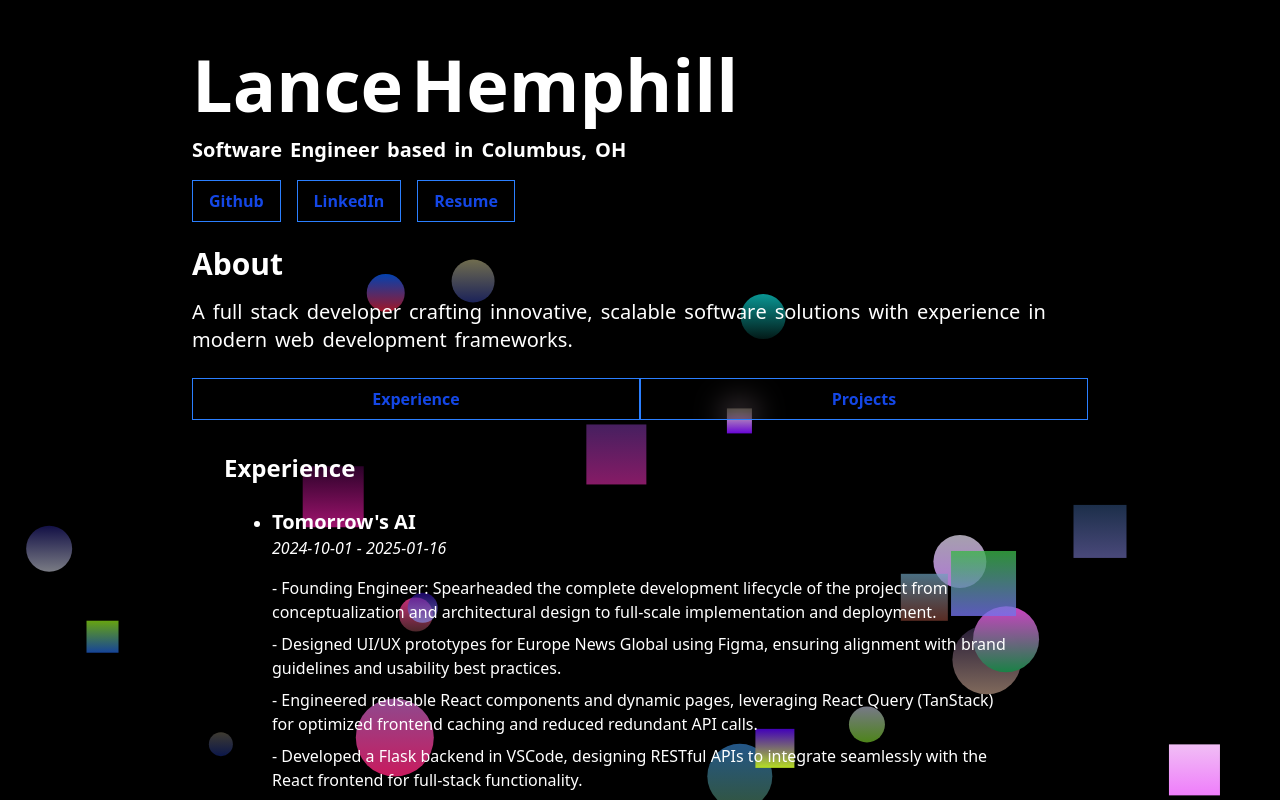
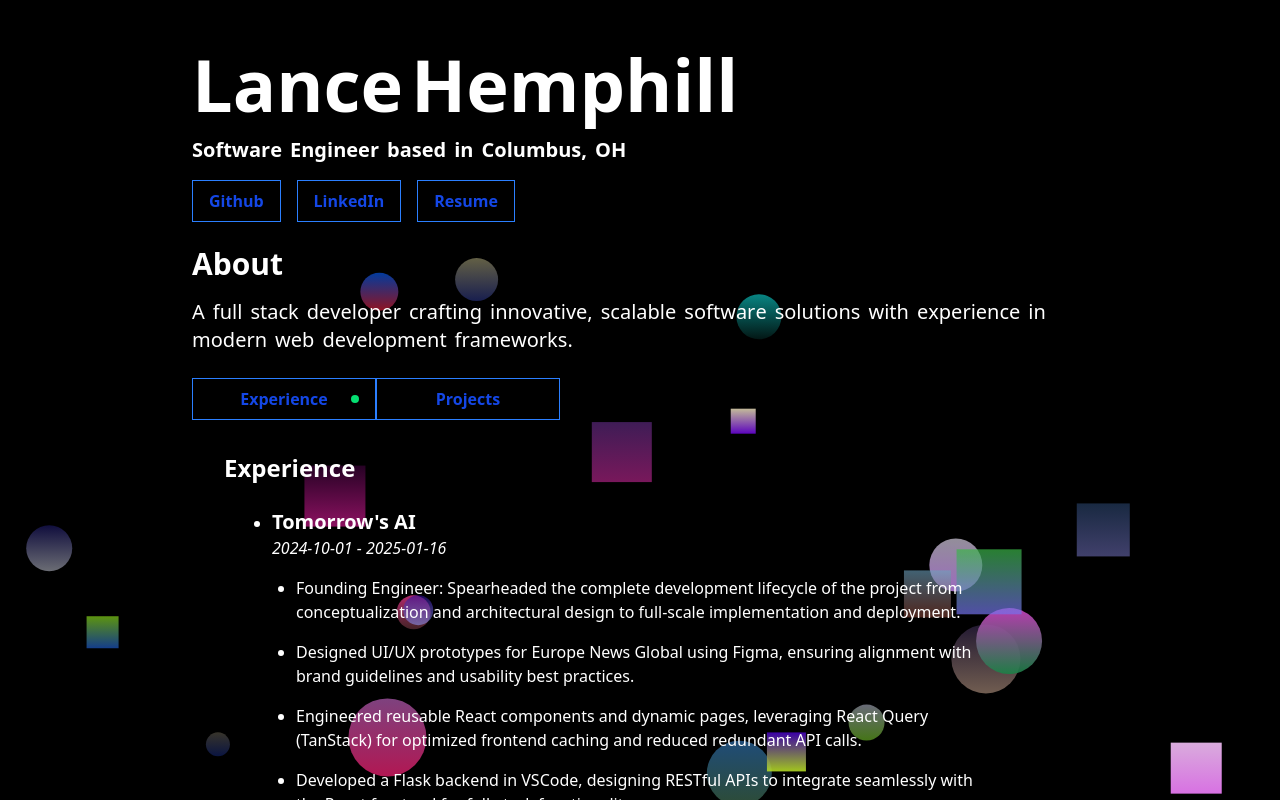
Before and after one commit to IzykGit/portfolio3, a React (Vite) app in the folder Client/: page / in a window 1280 px wide. Both pictures are taken after a click on the button "Experience". Shown: the top 800 px of the page. Built offline with nearby package versions, Linux system fonts and the light colour scheme.

Commit message:
added both projects and experience buttons and dropdown

```diff
--- a/Client/public/data/Projects.json
+++ b/Client/public/data/Projects.json
@@ -0,0 +1,26 @@
+{
+    "heading": "Projects",
+    "projects": [
+        {
+            "id": 1,
+            "name": "Full Stack Link Sharing App",
+            "src": "../assets/LinkSharingApp.PNG",
+            "link": "https://link-sharing-app-yzuc.vercel.app",
+            "code": "https://github.com/IzykGit/link-sharing-app"
+        },
+        {
+            "id": 2,
+            "name": "Multistep Form",
+            "src": "multistep.png",
+            "link": "https://multistep-form-black.vercel.app/",
+            "code": "https://github.com/IzykGit/multistep-form"
+        },
+        {
+            "id": 3,
+            "name": "Portfolio V2",
+            "src": "../assets/Screenshot_2025-02-17_23-01-00.png",
+            "link": "https://portfolio-eosin-five-60.vercel.app/",
+            "code": "https://github.com/IzykGit/Portfolio"
+        }
+    ]
+}
--- a/Client/src/App.jsx
+++ b/Client/src/App.jsx
@@ -5,7 +5,6 @@ import ParticlesOne from "./components/aesthetics/ParticlesOne"
 import ParticlesTwo from "./components/aesthetics/ParticlesTwo"
 
 const App = () => {
-
 
 
 
--- a/Client/src/components/About.jsx
+++ b/Client/src/components/About.jsx
@@ -10,7 +10,7 @@ const About = () => {
 
 
     return (
-        <section className='text-white flex flex-col gap-4'>
+        <section className='flex flex-col gap-4'>
             <div className='flex'>
                 {aboutHeadingArr.map((letter, i) => (
                     <motion.p
--- a/Client/src/components/Hero.jsx
+++ b/Client/src/components/Hero.jsx
@@ -1,11 +1,7 @@
 import { motion } from "framer-motion"
-import { ThemeContext } from "../contexts/ThemeContext"
-import { useContext } from "react"
 import { generateRandomAnimation } from "../functions/Animations"
 
 const HeroComponent = () => {
-    const { theme } = useContext(ThemeContext)
-
     const name = "Lance Hemphill"
     const subText = "Software Engineer based in Columbus, OH"
     const nameArr = name.split(" ")
@@ -27,7 +23,7 @@ const HeroComponent = () => {
     ]
 
     return (
-        <section className={`${theme === "dark" ? "text-white" : "text-black"} flex flex-col gap-4 h-fit w-full mx-auto`}>
+        <section className="flex flex-col gap-4 h-fit w-full mx-auto">
             <div className="flex flex-wrap">
                 {nameArr.map((word, i) => (
                     <div key={`word${i}`} className="flex">
--- a/Client/src/components/Sources.jsx
+++ b/Client/src/components/Sources.jsx
@@ -1,48 +1,106 @@
 import { motion } from "framer-motion"
 import { generateRandomAnimation } from "../functions/Animations"
-import { useEffect, useState } from "react"
+import { useEffect, useMemo, useState } from "react"
 
 
 
 const Sources = () => {
 
+    const [experienceData, setExperienceData] = useState()
+    const [projectData, setProjectData] = useState()
+
     const [data, setData] = useState(null)
+    const [isOpen, setIsOpen] = useState({ value: "", open: false })
 
-    const expandAnimation = {
-        maxHeight: [0, "60rem"],
-        opacity: [0, 1],
-        dispaly: ["none", "flex"],
-        transition: { duration: 0.5, delay: 4 }
+    const expandingVariants = {
+        collapseAnimation: {
+            maxHeight: "0rem",
+            opacity: 0,
+            display: "none",
+            transition: { duration: 0.5 }
+        },
+        expandAnimation: {
+            maxHeight: "160rem",
+            opacity: 1,
+            display: "initial",
+            transition: { duration: 0.5, delay: 0.3 }
         }
+    };
+
+    const selectedAnimation = {
+        opacity: [0, 1, 0],
+        display: "flex",
+        transition: { duration: 0.8, repeat: Infinity }
+    }
+
+    const handleOpenSet = (buttonVal) => {
+
+        if (isOpen.value === buttonVal) {
+            setIsOpen({ open: false })
+        }
+        else {
+            setIsOpen({ value: buttonVal, open: true })
+
+            if (buttonVal === "Experience") {
+                setData(experienceData)
+            }
+            else if (buttonVal === "Projects") {
+                setData(projectData)
+            }
+        }
+    }
+
+    const experienceButtonAnimation = useMemo(() => generateRandomAnimation(), [])
+    const projectsButtonAnimation = useMemo(() => generateRandomAnimation(), [])
+
+
 
     useEffect(() => {
         const getData = async () => {
-            const response = await fetch('../../public/data/Experience.json');
-            const data = await response.json()
+            const experience = await fetch('../../public/data/Experience.json');
+            const expData = await experience.json()
 
-            setData(data)
-            console.log(data)
+            const projects = await fetch('../../public/data/Projects.json')
+            const proData = await projects.json()
+
+
+            setExperienceData(expData)
+            setProjectData(proData)
         }
 
         getData()
     }, [])
 
     return (
-        <section className='flex flex-col text-white w-full h-fit'>
-            <div className='grid grid-cols-2 w-full'>
+        <section className='flex flex-col w-full h-fit'>
+            <div className='flex'>
                 <motion.button
-                    className="backdrop-blur-lg bg-transparent cursor-pointer hover:bg-blue-500 text-blue-700 font-semibold hover:text-white py-2 px-4 border transition duration-200 border-blue-500 hover:border-transparent text-sm md:text-base"
-                    animate={generateRandomAnimation()}
-                    onClick={console.log("clicked")}>Experience</motion.button>
+                    className="backdrop-blur-lg bg-transparent cursor-pointer hover:bg-blue-500 text-blue-700 font-semibold
+                    hover:text-white py-2 px-4 border transition duration-200 border-blue-500 hover:border-transparent text-sm md:text-base
+                    flex items-center justify-center gap-2 w-46"
+                    animate={experienceButtonAnimation}
+                    value={"Experience"}
+                    onClick={(e) => handleOpenSet(e.target.value)}>
+                    Experience
+                    <motion.div className="w-2 h-2 bg-green-400 rounded-full hidden absolute right-4" animate={(isOpen && isOpen.value === "Experience") ? selectedAnimation : {}}></motion.div>
+                </motion.button>
+
                 <motion.button
-                    className="backdrop-blur-lg bg-transparent cursor-pointer hover:bg-blue-500 text-blue-700 font-semibold hover:text-white py-2 px-4 border transition duration-200 border-blue-500 hover:border-transparent text-sm md:text-base"
-                    animate={generateRandomAnimation()}
-                    onClick={console.log("clicked")}>Projects</motion.button>
+                    className="backdrop-blur-lg bg-transparent cursor-pointer hover:bg-blue-500 text-blue-700 font-semibold
+                    hover:text-white py-2 px-4 border transition duration-200 border-blue-500 hover:border-transparent text-sm md:text-base
+                    flex items-center justify-center gap-2 w-46"
+                    animate={projectsButtonAnimation}
+                    value={"Projects"}
+                    onClick={(e) => handleOpenSet(e.target.value)}>
+                    Projects
+                    <motion.div className="w-2 h-2 bg-green-400 rounded-full hidden absolute right-4" animate={(isOpen && isOpen.value === "Projects") ? selectedAnimation : {}}></motion.div>
+                </motion.button>
             </div>
-            <motion.div className="border-white w-full h-fit py-8 sm:px-8" animate={expandAnimation}>
+            <motion.div className="border-white w-full h-fit pt-8 pb-4 sm:px-8" variants={expandingVariants} initial={false} animate={isOpen.open ? "expandAnimation" : "collapseAnimation"}>
                 <h3 className="text-2xl font-bold">{data?.heading}</h3>
 
-                <ul className="list-disc px-6 sm:px-12 py-6">
+                {data?.heading === "Experience" && (
+                    <ul className="list-disc px-6 sm:px-12 pt-6">
                         {data?.jobs.map(job => (
                             <li key={job.id}>
                                 <div className="mb-4">
@@ -50,9 +108,9 @@ const Sources = () => {
                                     <p className="italic">{job.startDate} - {job.endDate}</p>
                                 </div>
 
-                            <ul className="flex flex-col gap-2">
-                                {job.points.map(point => (
-                                    <li key={point.id}>- {point.text}</li>
+                                <ul className="flex flex-col gap-4 list-disc px-6">
+                                    {job?.points.map(point => (
+                                        <li key={point.id}>{point.text}</li>
                                     ))}
                                 </ul>
 
@@ -60,7 +118,47 @@ const Sources = () => {
                             </li>
                         ))}
                     </ul>
+                )}
+
+
+                {data?.heading === "Projects" && (
+                    <ul className="list-disc px-6 sm:px-12 pt-6 flex flex-col gap-12">
+                        {data?.projects.map(project => (
+                            <li key={project.id}>
+                                <div>
+                                    <h4 className="font-semibold text-xl">{project.name}</h4>
+                                </div>
+
+                                <div className="flex flex-col gap-6 -mt-2">
+                                    <div></div>
+                                    <img src={project.src} alt={project.name} />
+                                    <div className="flex gap-4">
+                                        <a className="backdrop-blur-lg bg-transparent cursor-pointer hover:bg-blue-500 text-blue-700 font-semibold
+                                        hover:text-white py-2 px-4 border transition duration-200 border-blue-500 hover:border-transparent text-sm md:text-base"
+                                        aria-label="View the demo site."
+                                        href={project.link}
+                                        target="_blank"
+                                        >
+                                            Demo
+                                        </a>
+                                        <a className="backdrop-blur-lg bg-transparent cursor-pointer hover:bg-blue-500 text-blue-700 font-semibold
+                                        hover:text-white py-2 px-4 border transition duration-200 border-blue-500 hover:border-transparent text-sm md:text-base"
+                                        aria-label="View the code for the site."
+                                        href={project.code}
+                                        target="_blank"
+                                        >
+                                            Code
+                                        </a>
+                                    </div>
+                                </div>
+                            </li>
+                        ))}
+                    </ul>
+                )}
             </motion.div>
+
+
+
         </section>
     )
 }
--- a/Client/src/components/Technologies.jsx
+++ b/Client/src/components/Technologies.jsx
@@ -76,7 +76,7 @@ const Technologies = () => {
     const techHeadingArr = techHeading.split("")
 
     return (
-        <section className='text-white flex flex-col gap-4'>
+        <section className='flex flex-col gap-4'>
             <div className='flex'>
                 {techHeadingArr.map((letter, i) => (
                     <motion.p
--- a/Client/src/components/aesthetics/ParticlesOne.jsx
+++ b/Client/src/components/aesthetics/ParticlesOne.jsx
@@ -26,7 +26,7 @@ const ParticlesOne = () => {
         return {
             x: [randomXStart, randomXEnd],
             y: [randomYStart, randomYEnd],
-            opacity: [0, 1, 0],
+            opacity: [0, 0.9, 0],
             transition: { duration: randomDuration, ease: "easeInOut", repeat: Infinity }
         };
     }
--- a/Client/src/components/aesthetics/ParticlesTwo.jsx
+++ b/Client/src/components/aesthetics/ParticlesTwo.jsx
@@ -26,7 +26,7 @@ const ParticlesTwo = () => {
         return {
             x: [randomXStart, randomXEnd],
             y: [randomYStart, randomYEnd],
-            opacity: [0, 1, 0],
+            opacity: [0, 0.9, 0],
             transition: { duration: randomDuration, ease: "easeInOut", repeat: Infinity }
         };
     }
--- a/Client/src/functions/Animations.js
+++ b/Client/src/functions/Animations.js
@@ -11,7 +11,7 @@ export const generateRandomAnimation = () => {
     return {
         x: [randomX, 0],
         y: [randomY, 0],
-        opacity: [1, 0, 1],
+        // opacity: [1, 0, 1],
         transition: { delay: randomDelayMain, duration: mainDuration, ease: "easeIn", opacity: { duration: 0.2, delay: opacityDelay } }
     }
 }
--- a/Client/src/pages/Home.jsx
+++ b/Client/src/pages/Home.jsx
@@ -8,7 +8,7 @@ const Home = () => {
 
 
     return (
-        <main className='min-h-screen flex flex-col gap-6 items-center'>
+        <main className='min-h-screen flex flex-col gap-6 items-center text-white'>
             <HeroComponent />
             <About />
             <Sources />
```
Also changed, not shown: Client/public/assets/LinkSharingApp.PNG (added), Client/public/assets/Screenshot_2025-02-17_23-01-00.png (added). Lines whose indentation alone changed are shown as unchanged.
